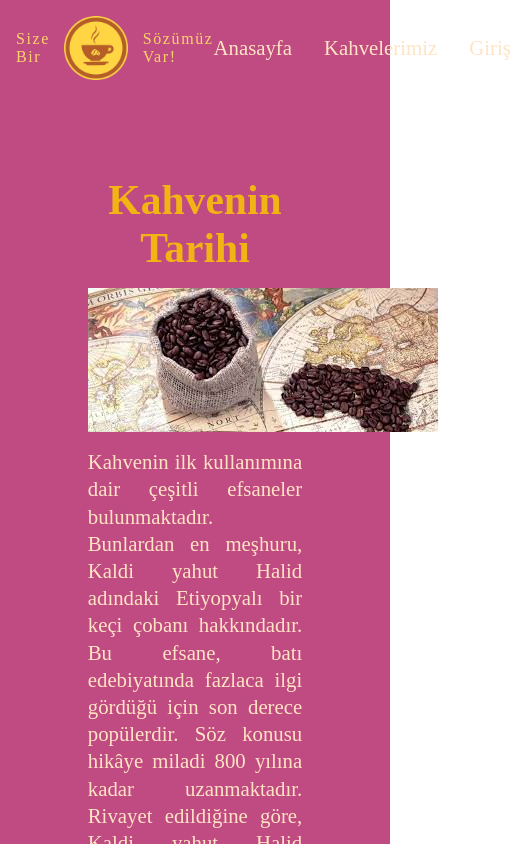
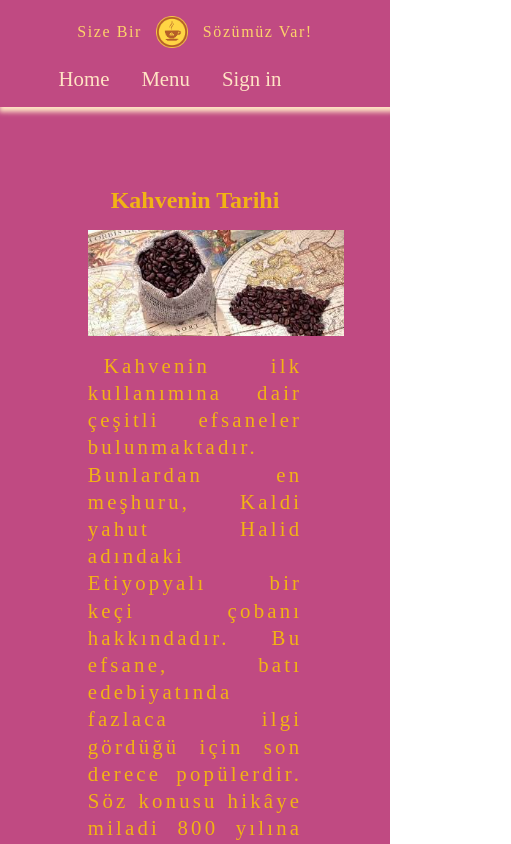
Before and after one commit to aydogdu-ali/CoffeOrdered_react_formik_example, a React (Vite) app: page / in a window 390 px wide. Shown: the top 844 px of the page, 511 px wide, since content can reach past the window. Built offline with nearby package versions, Linux system fonts and the light colour scheme; no server answers.

Commit message:
edit css and product components

```diff
--- a/src/App.css
+++ b/src/App.css
@@ -2,14 +2,11 @@
   margin: 0;
   padding: 0;
   box-sizing: border-box;
-
 }
 
 .App {
-  height: 100vh;
   background-color: #c04a82;
-
-
+  height: 200rem;
 }
 
 /*Navbar*/
@@ -20,21 +17,20 @@
   justify-content: space-around;
   align-items: center;
   padding: 1rem;
+  box-shadow: 2px 2px 5px 3px bisque;
 }
 
 .navbar img {
   width: 4rem;
 }
 
-.navbarLogo{
+.navbarLogo {
   display: flex;
   justify-content: center;
   align-items: center;
-gap: .9rem;
-color:#fdd36a;
+  gap: 0.9rem;
+  color: #fdd36a;
   letter-spacing: 0.1rem;
-
-
 }
 
 .links {
@@ -54,11 +50,11 @@ letter-spacing: 0.1rem;
 
 .register {
   margin: auto;
-  margin-top: 8rem;
+  margin-top: 7rem;
   width: 600px;
-
+  height: 100vh;
 }
-.register h1{
+.register h1 {
   text-align: center;
   color: #fdd36a;
   margin-bottom: 2rem;
@@ -66,7 +62,7 @@ letter-spacing: 0.1rem;
 
 .form-input {
   width: 100%;
-  padding: 7px 2px;
+  padding: 6px 2px;
   color: white;
   font-weight: 600;
   letter-spacing: 0.1rem;
@@ -102,59 +98,182 @@ button {
   cursor: pointer;
 }
 
-.error{
+.error {
   color: bisque;
-  font-size:12px
+  font-size: 12px;
 }
 
-.input-error{
-  background-color:rgb(211, 193, 191)
+.input-error {
+  background-color: rgb(211, 193, 191);
+}
+
+.regBtn {
+  display: inline-block;
+  text-decoration: none;
+  background-color: #f2b314;
+  padding: 0.5rem 0.4rem;
+  border-radius: 20px;
+  margin-left: 25rem;
+  color: #ec12da;
+  font-weight: 600;
+}
+
+.home {
+  width: 55%;
+  min-height: 100vh;
+  margin: 5rem auto;
+  padding-bottom: 5rem;
+  text-align: center;
+  color: #f2b314;
+  font-size: 1.3rem;
+}
+
+.home h1,
+h2 {
+  margin-bottom: 1rem;
+}
+
+.home h2 {
+  margin-top: 1rem;
+}
+.home p {
+  text-align: justify;
+  margin-top: 0.7rem;
+  color: #f2b314;
+  letter-spacing: 0.2rem;
+  line-height: 1.7rem;
+  text-indent: 1.5rem !important;
+}
+
+.fayda {
+  list-style-type: none;
+  text-align: center;
+}
+
+.faydaImg {
+  width: 25rem;
+  border-radius: 20px;
+}
+.fayda li {
+  margin-top: 1rem;
+
+  letter-spacing: 0.4rem;
+  line-height: 1.8rem;
+}
+
+/*Product*/
+.container {
+  display: flex;
+  justify-content: center;
+  flex-wrap: wrap;
+  align-items: center;
+  text-align: center;
+  margin-top: 2rem;
+}
+
+.coffee {
+  width: 500px;
+  height: 500px;
+
+  border-color: #fdd36a;
 }
 
 
-.regBtn{
-  display: inline-block;
-text-decoration: none;
-background-color: #f2b314;
-padding: .5rem 0.4rem;
-border-radius: 20px;
-margin-left: 25rem;
-color:#ec12da;
-font-weight: 600;
-
+.coffee h1 {
+  color: #fdd36a;
+  padding: 1rem;
+  letter-spacing: 0.4rem;
 }
 
-.home{
-
-  width: 55%;
-  margin:5rem auto;
-  text-align: center;
-  color:  #f2b314;
-  font-size: 1.3rem;
+.coffeePicture {
+  width: 350px;
+  height: 270px;
+  border-radius: 20px;
 }
 
-.home h1{
-  margin-bottom: 1rem;
-}
-.home p{
-  text-align:justify;
-  margin-top: 0.7rem;
-  color:  bisque;
-  line-height: 1.7rem;
+.coffeePicture:hover {
+  transform: scale(0.97);
+  cursor: pointer;
 }
 
-
-/*Product*/
-.product{
+.icindekilerItem{
   display: flex;
   flex-direction: column;
+  align-items: center;
+  gap:1rem;
+}
+
+.itemList {
+  margin-top: 0.2rem;
+  /* text-align: left; */
+  color: white;
+  letter-spacing: 0.3rem;
+  font-size: larger;
+  text-transform: capitalize;
+}
+
+.btnSiparis:hover{
+  transform: scale(1.09);
 
 }
 
 
-.coffeePicture{
 
-  width: 10%;
-  height: 10%;
-  border-radius: 20px;
+/*response */
+@media screen and (max-width: 576px) {
+  /* navbar */
+  .navbar {
+    display: flex;
+    flex-direction: column;
   }
+
+  .links {
+    margin-top: 1.2rem;
+  }
+
+  .navbar img {
+    width: 2rem;
+  }
+  /* home */
+  .home h1,
+  h2 {
+    font-size: 1.5rem;
+    margin-bottom: 1rem;
+  }
+
+  .home p {
+    display: flex;
+    flex-wrap: wrap;
+    text-indent: 1rem !important;
+  }
+
+  .home img {
+    width: 16rem;
+  }
+
+  /*Register*/
+
+  .register {
+    margin-top: 4rem;
+  }
+
+  .register h1 {
+    font-size: 1.5rem;
+  }
+
+  .form-input {
+    width: 70%;
+    margin: auto;
+  }
+
+  .body {
+    position: relative;
+  }
+  .regBtn {
+    margin-left: 20rem;
+  }
+
+  .form-input {
+    padding: 4px 2px;
+  }
+}
--- a/src/components/Home.jsx
+++ b/src/components/Home.jsx
@@ -1,9 +1,13 @@
 import React from 'react'
 import Kahve from "../assets/kahvepicture.jpg"
+import Kahve2 from "../assets/kahve-bardagi-tutan-cift.jpg"
 
 const Home = () => {
+
+
   return (
-    <div className='home'>
+    <>
+      <div className="home">
         <h1>Kahvenin Tarihi</h1>
         <img src={Kahve} alt="kahvepicture" />
         <p>
@@ -15,25 +19,37 @@ const Home = () => {
           keçi çobanı, meçhul bir bitkinin meyvelerini tüketen keçilerinde bir
           takım uyarıcı tesirlerin meydana geldiğini ve keçilerin son derece
           enerjik olduğunu gözlemlemiştir. Kendisi de bu meyveleri denediğinde,
-        aynı durumu yaşamıştır. Durumu bölgesindeki bir din adamına bildirmiş ve
-        söz konusu meçhul meyveler hususundaki birkaç denemeden sonra bugünkü
-        kahve içeceği keşfedilmiştir.
+          aynı durumu yaşamıştır. Durumu bölgesindeki bir din adamına bildirmiş
+          ve söz konusu meçhul meyveler hususundaki birkaç denemeden sonra
+          bugünkü kahve içeceği keşfedilmiştir.
         </p>
         <br />
         <p>
           Etiyopyalı bir Arap olan Şeyh Şazili 14. yüzyıl sonlarında yaşamış
           olması muhtemel bir Sufi Şeyhi’dir. Kahveyi ilk içtiği rivayet edilen
           kişilerden biridir. Gece ibadetinde dinç ve uyanık kalabilmek için
-        özellikle geceleri kahve içtiği, ve kahveyi ilk kullanan sufilerden biri
-        olduğu belirtilmiştir. 16. yüzyılın Arap yazarı Ceziri’ye göre kahveyi
-        ilk içen kişi ez-Zebhani olarak bilinen Yemenli Cemalleddin Ebu Abdullah
-        Muhammed İbn Said’dir. Bir olay yüzünden Aden’i terk ederek Etiyopya’ya
-        giden Zebhani orada kahve içen insanlarla karşılaşmış; Aden’e döndüğünde
-        hastalanmış ve aklına kahve içmek gelmiş. Kahve onu iyileştirmiş.
-        Kahve’nin yorgunluk ve uyuşukluk giderme, canlılık ve dinçlik kazandırma
-        özelliklerini keşfetmiş.
+          özellikle geceleri kahve içtiği, ve kahveyi ilk kullanan sufilerden
+          biri olduğu belirtilmiştir. 16. yüzyılın Arap yazarı Ceziri’ye göre
+          kahveyi ilk içen kişi ez-Zebhani olarak bilinen Yemenli Cemalleddin
+          Ebu Abdullah Muhammed İbn Said’dir. Bir olay yüzünden Aden’i terk
+          ederek Etiyopya’ya giden Zebhani orada kahve içen insanlarla
+          karşılaşmış; Aden’e döndüğünde hastalanmış ve aklına kahve içmek
+          gelmiş. Kahve onu iyileştirmiş. Kahve’nin yorgunluk ve uyuşukluk
+          giderme, canlılık ve dinçlik kazandırma özelliklerini keşfetmiş.
         </p>
+        <h2>Kahvenin Faydaları</h2>
+        <img className="faydaImg" src={Kahve2} alt="kahvepicture" />
+        <ul className='fayda'>
+          <li> Enerjik bir yaşama katkı sağlar. Metabolizmayı hızlandırır.</li>
+          <li>Gerekli gıda maddelerini almanıza yardım eder. </li>
+          <li>Diyabet riskini ortadan kaldırır.</li>
+          <li>Depresyona karşı etkilidir. </li>
+          <li> Kanser riskine karşı koruma görevi görür. </li>
+          <li> Kalp sağlığını güçlendirir.</li>
+        </ul>
       </div>
+
+    </>
   );
 }
 
--- a/src/components/Navbar.jsx
+++ b/src/components/Navbar.jsx
@@ -7,6 +7,8 @@ import { logOut } from "../firebase/auth";
 const Navbar = () => {
   const navigate = useNavigate();
 
+
+  // firbase çıkış methodu
   const handlelogout = () => {
     logOut(navigate);
   };
@@ -14,18 +16,19 @@ const Navbar = () => {
   return (
     <div className="navbar">
       <div className="navbarLogo">
-        Size Bir <img src={logo} alt="logo" /> Sözümüz Var!
+        Size Bir <img  className="navbarImg"src={logo} alt="logo" /> Sözümüz Var!
       </div>
 
       <div className="links">
-        <NavLink to="/"> Anasayfa</NavLink>
-        <NavLink to="/kahveler">Kahvelerimiz</NavLink>
+        <NavLink to="/"> Home</NavLink>
+        <NavLink to="/kahveler">Menu</NavLink>
+        {/*ternary oparetörü kullandım kullanıcı varsa çıkışı göster yoksa girişi*/}
         {currentUser ? (
           <NavLink to="/login" onClick={handlelogout} role="button">
-            Çıkış
+            Logout
           </NavLink>
         ) : (
-          <NavLink to="/login"> Giriş</NavLink>
+          <NavLink to="/login"> Sign in</NavLink>
         )}
       </div>
     </div>
--- a/src/components/Product.jsx
+++ b/src/components/Product.jsx
@@ -2,8 +2,12 @@ import React, { useEffect, useState } from 'react'
 
 const Product = () => {
 
+
+  // Apiden gelen verinin tutalacağı state
  const [coffee, setCoffee] = useState([]);
 
+
+ // Api den veri çekme fonksiyonu
  const getData = async () => {
    const resp = await fetch("https://api.sampleapis.com/coffee/hot");
    const data = await resp.json();
@@ -11,33 +15,38 @@ const Product = () => {
 
  };
 
+ // gelen bilginin ilk render de ekrana basılmasını sağlayan useeFFECT hookU
  useEffect(() => {
    getData();
  }, []);
 
 
-console.log(coffee)
+// console.log(coffee)
 
 
 
   return (
-    <div>
+    <div className="container">
       {coffee.map((item) => {
         return (
-          <div key={item.id} className="product">
-            <div>
-              {" "}
-              <h1>{item.title}</h1>
-              <img className="coffeePicture" src={item.image} alt="img" />
-              <div>
-                <h5>İçindekiler:</h5>
-                <p>{item.ingredients[0]}</p> <p>{item.ingredients[1]}</p>{" "}
-                <p>{item.ingredients[2]}</p> <p>{item.ingredients[3]}</p>{" "}
+          <div key={item.id} className="coffee">
+            <h1>{item.title}</h1>
+            <img className="coffeePicture" src={item.image} alt="img" />
+            <div className="item">
+              <div className="icindekilerItem">
+                <div className="itemList">
+                  <h4>Ingredients:</h4>
+                  <span>{item.ingredients[0]}</span><span>{item.ingredients[1]}</span>{" "}
+
+                </div>
+
+                <button className="btnSiparis">Order</button>
               </div>
             </div>
           </div>
         );
       })}
+
     </div>
   );
 }
--- a/src/index.css
+++ b/src/index.css
@@ -3,6 +3,6 @@
   flex-direction: column;
   justify-content: center;
   align-items: center;
-  height: 100vh;
+height: 100vw;
   background-color: #c04a82;
 }
--- a/src/router/PrivateRouter.jsx
+++ b/src/router/PrivateRouter.jsx
@@ -4,7 +4,7 @@ import  AuthContextProvider, { AuthContext }  from "../context/AuthContextProvid
 
 const PrivateRouter = () => {
 
-    // replace eğer kullanıcı giriş yapmadıysa login sayfasına yönlendirilen kullanıcın tarayıcıdan geri gelmesini sağlar, Bunu yazmazsak kullanıcı geri sayfaya gidemez
+    // replace eğer kullanıcı giriş yapmadıysa login sayfasına yönlendirir. Kullanıcının tarayıcıdan geri gelmesini sağlar, Bunu yazmazsak kullanıcı geri sayfaya gidemez
 
     //  const { currentUser } = useContext(AuthContext);
     //  console.log(currentUser)
```
Also changed, not shown: src/components/Login.jsx (+7 -2 lines), src/components/Register.jsx (+24 -11 lines), src/assets/kahve-bardagi-tutan-cift.jpg (added). Lines whose indentation alone changed are shown as unchanged.
